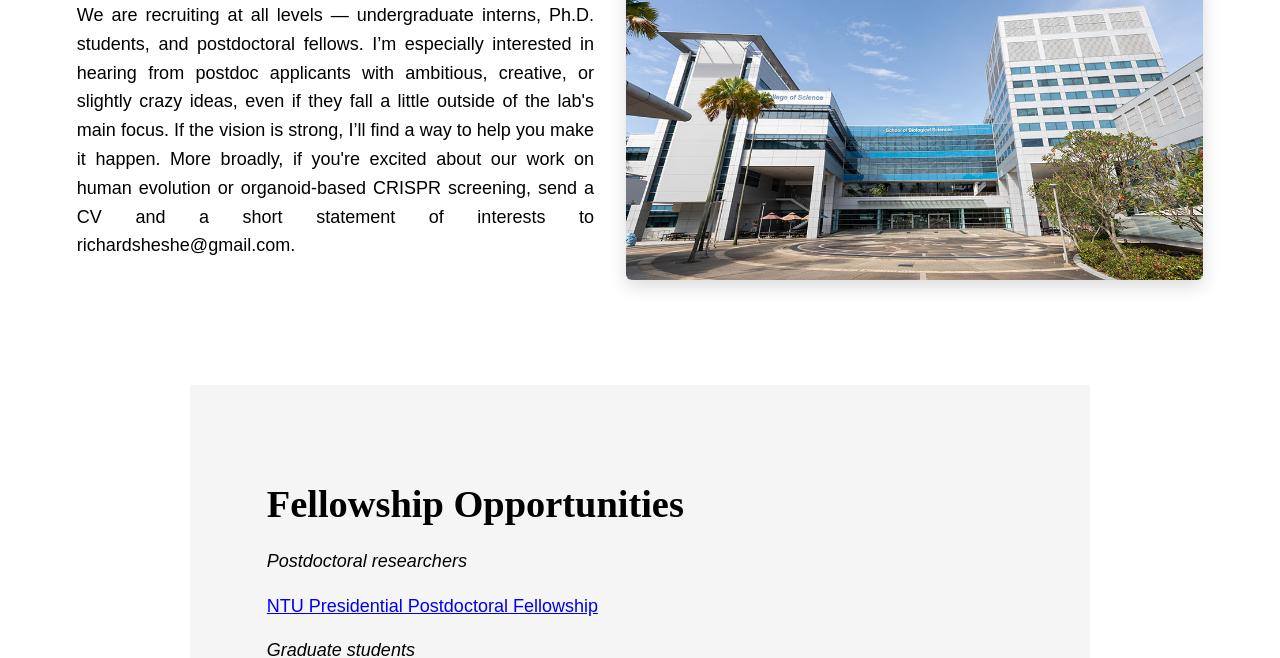
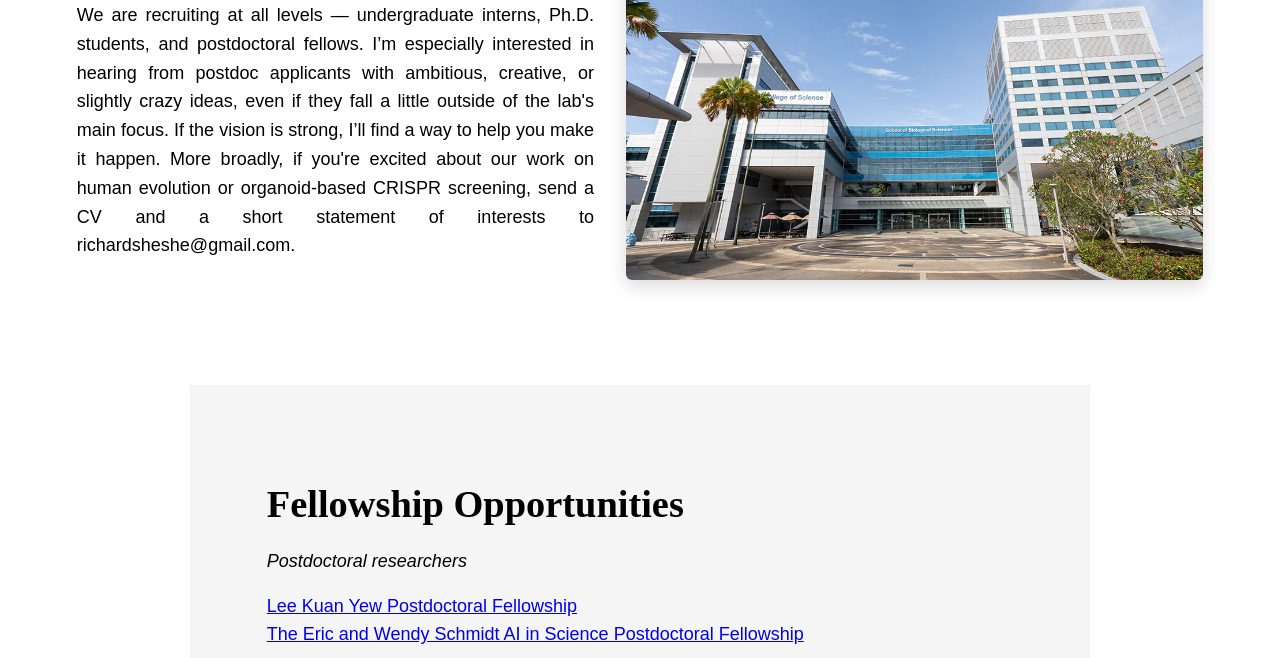
Before and after one commit to richardshe/she-lab-site, a plain HTML site: page join.html in a window 1280 px wide. Shown: the part 301-959 px from the top of the page. Drawn offline with Linux system fonts and the light colour scheme; a web font is replaced by a local one.

Commit message:
Add files via upload

```diff
--- a/join.html
+++ b/join.html
@@ -44,8 +44,11 @@
       <p><em>Postdoctoral researchers</em></p>
       <p>
         <a href="https://www.ntu.edu.sg/research/research-careers/lee-kuan-yew-postdoctoral-fellowship-(lkypdf)" target="_blank">
-          NTU Presidential Postdoctoral Fellowship
-        </a>
+          Lee Kuan Yew Postdoctoral Fellowship
+        </a><br />
+        <a href="https://www.ntu.edu.sg/research/research-careers/the-eric-and-wendy-schmidt-ai-in-science-postdoctoral-fellowship" target="_blank">
+          The Eric and Wendy Schmidt AI in Science Postdoctoral Fellowship
+        </a><br />
       </p>
 
       <p><em>Graduate students</em></p>
```
